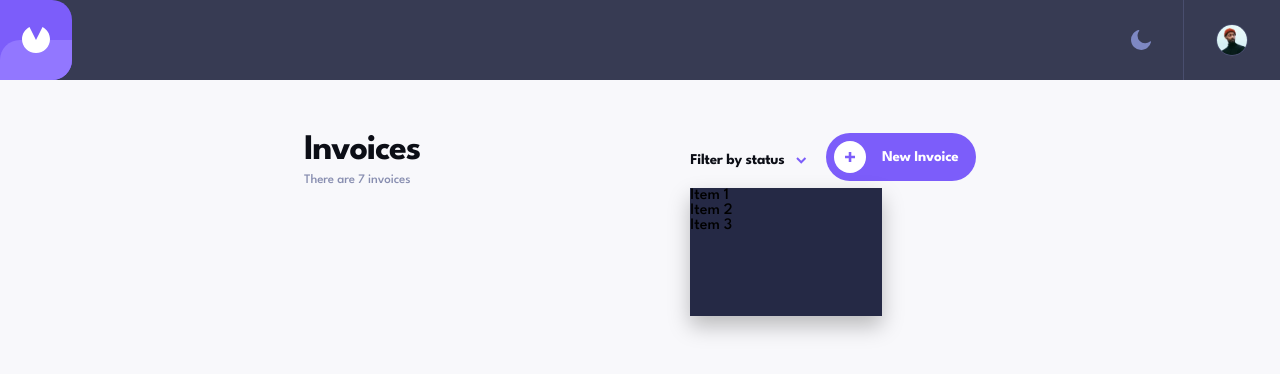
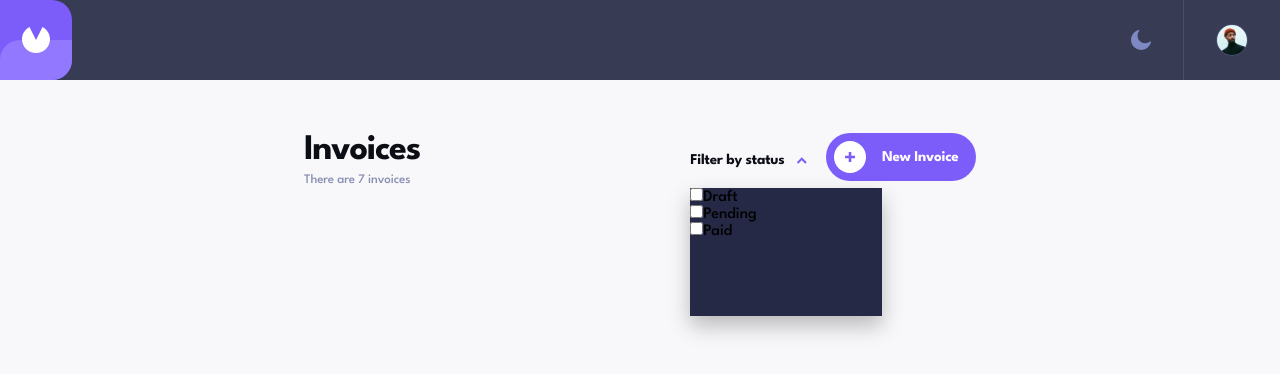
Before and after one commit to dbslapitan/fem-invoice, an Angular app: page / in a window 1280 px wide. Both pictures are taken after a click on the button "Filter by status". Shown: the top 374 px of the page. Built offline with nearby package versions, Linux system fonts and the light colour scheme.

Commit message:
fix caret

```diff
--- a/src/app/invoices-home/invoices-home.component.css
+++ b/src/app/invoices-home/invoices-home.component.css
@@ -10,19 +10,28 @@
   background-color: inherit;
   border: none;
   color: var(--invoices-title);
+  content: url("../../assets/icon-arrow-down.svg");
   font-size: 0.9375rem;
   font-weight: 700;
   line-height: 1;
   letter-spacing: -0.015625rem;
 }
 
-.filter > .caret{
+.filter-and-add{
+  display: flex;
+}
+
+.filter > input + .caret{
   content: url("../../assets/icon-arrow-down.svg");
   margin-left: 0.75rem;
 }
 
-.filter-and-add{
-  display: flex;
+.filter-checkbox{
+  display: none;
+}
+
+.filter > input:checked + .caret {
+  rotate: 180deg;
 }
 
 .filters-container{
@@ -39,7 +48,7 @@
   width: 12rem;
 }
 
-.filters-container > ul{
+.filters-container > li{
   list-style-type: none;
 }
 
--- a/src/app/invoices-home/invoices-home.component.html
+++ b/src/app/invoices-home/invoices-home.component.html
@@ -6,11 +6,12 @@
   </ng-template>
 </div>
 <div class="filter-and-add">
-  <button class="filter" (click)="filterOpen()" cdkOverlayOrigin #trigger="cdkOverlayOrigin">
+  <button class="filter" (click)="filterOpen(filterCheckbox)" cdkOverlayOrigin #trigger="cdkOverlayOrigin">
       <span *ngIf="isNotMobile$ | async; else filterByStatus">Filter by status</span>
     <ng-template #filterByStatus>
       <span>Filter</span>
     </ng-template>
+    <input class="filter-checkbox" type="checkbox" #filterCheckbox>
     <span class="caret"></span>
   </button>
 
@@ -21,9 +22,18 @@
     (overlayOutsideClick)="outsideOverlayClicked($event, trigger.elementRef)"
   >
     <ul class="filters-container">
-      <ul>Item 1</ul>
-      <ul>Item 2</ul>
-      <ul>Item 3</ul>
+      <li>
+          <input id="draft" type="checkbox">
+        <label for="draft">Draft</label>
+      </li>
+      <li>
+        <input id="pending" type="checkbox">
+        <label for="pending">Pending</label>
+      </li>
+      <li>
+        <input id="paid" type="checkbox">
+        <label for="paid">Paid</label>
+    </li>
     </ul>
   </ng-template>
 
--- a/src/app/invoices-home/invoices-home.component.ts
+++ b/src/app/invoices-home/invoices-home.component.ts
@@ -23,7 +23,8 @@ export class InvoicesHomeComponent implements OnInit{
     );
   }
 
-  filterOpen(){
+  filterOpen(checkbox: HTMLInputElement){
+    checkbox.checked = !checkbox.checked;
     this.filterIsOpen = !this.filterIsOpen;
   }
 
```
